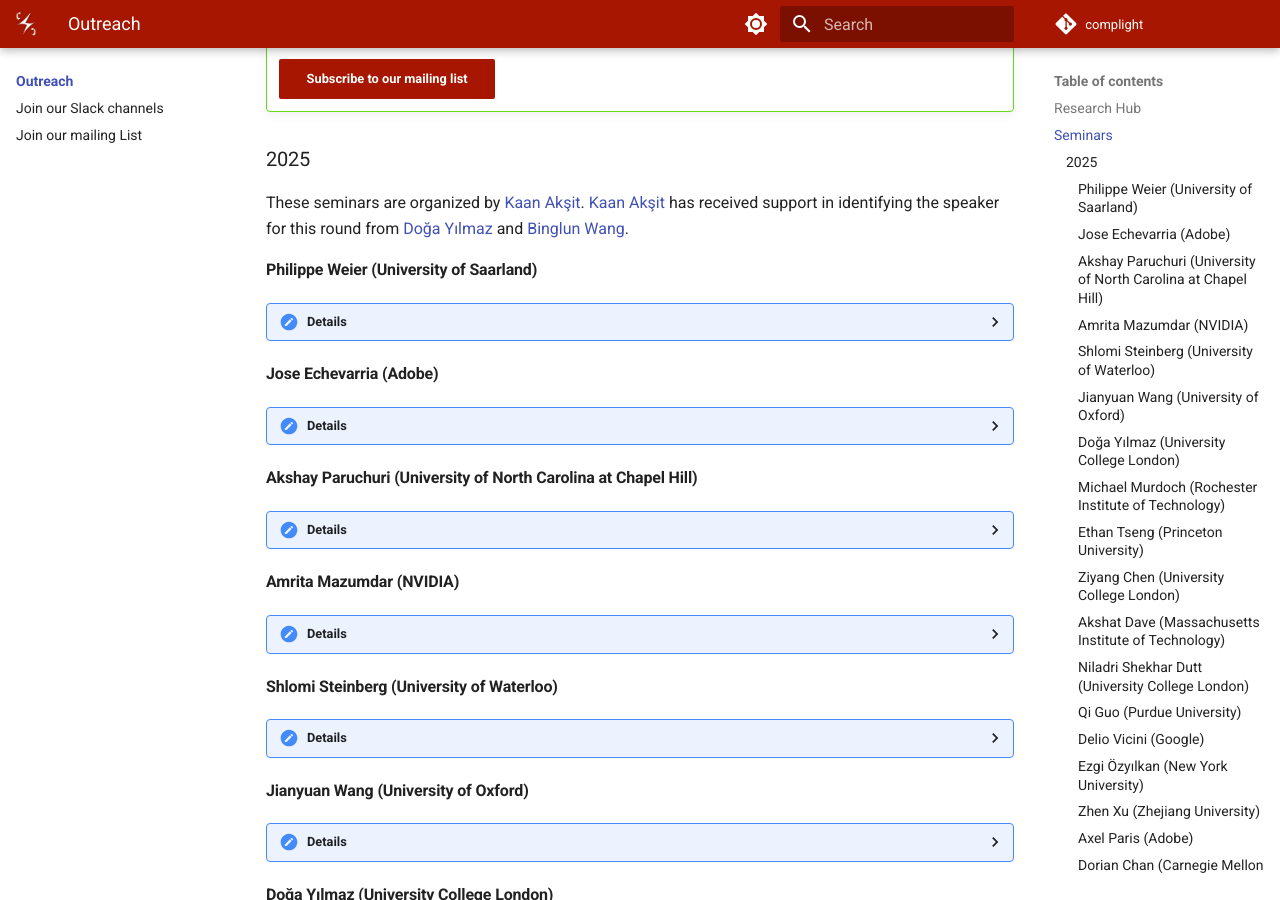
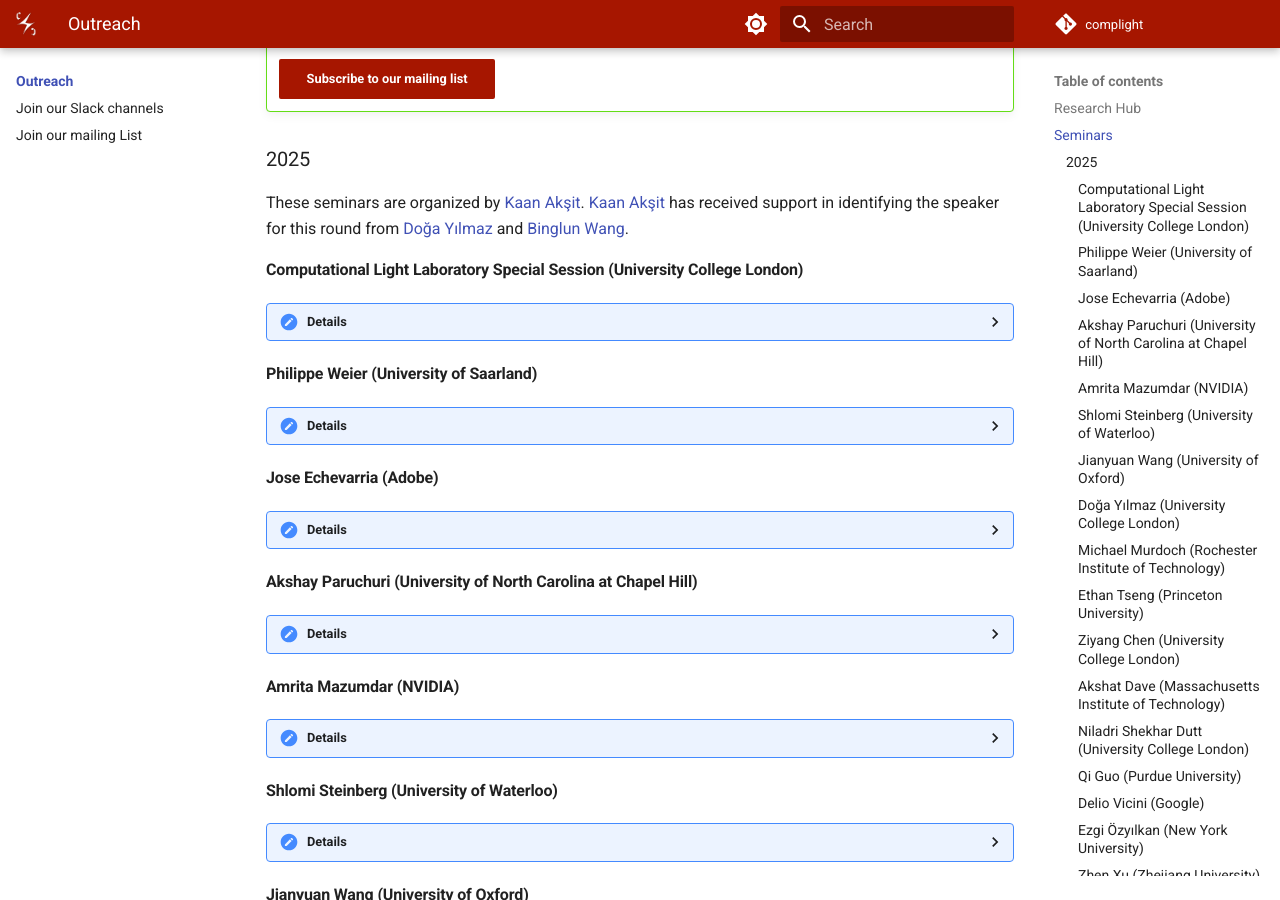
Before and after one commit to complight/complight.github.io, an MkDocs documentation site: the page built from docs/outreach/index.md, in a window 1280 px wide and 900 px high, scrolled down 1042 px. Built offline with MkDocs 1.6.1 and Material for MkDocs 9.7.7, drawn with Linux system fonts in a browser that asks for light colours.

Commit message:
Updating the outreach page.

```diff
--- a/docs/outreach/index.md
+++ b/docs/outreach/index.md
@@ -35,6 +35,18 @@ Overall, seminars are a blend of internal and external presenters.
 ### 2025
 These seminars are organized by [Kaan Akşit](https://kaanaksit.com).
 [Kaan Akşit](https://kaanaksit.com) has received support in identifying the speaker for this round from [Doğa Yılmaz](https://yilmazdoga.net/) and [Binglun Wang](https://binglunwang.github.io/).
+
+#### Computational Light Laboratory Special Session (University College London)
+
+??? Details
+    **Date:**
+    26th November 2025
+
+    **Presenters:** [Ziyang Cheng](https://ziyang.space/), Ph.D. student, University College London, [Lifeng Qiu Lin](https://github.com/Gnefil), M.Sc. student, University College London, [Zicong Peng](https://scholar.google.com/citations?user=lpi8DvIAAAAJ&hl=zh-CN), M.Sc. student, University College London
+
+    **Title:** Computational Light Laboratory Special Session
+
+    **Watch:** [Recording (Password protected)](https://liveuclac-my.sharepoint.com/:v:/g/personal/ucackak_ucl_ac_uk/ETCxLnWOm95ElKKDhljKeVABj4KhwNiCShmyOEyuANmGsg?e=qDJBDP)
 
 
 #### Philippe Weier (University of Saarland)
```
